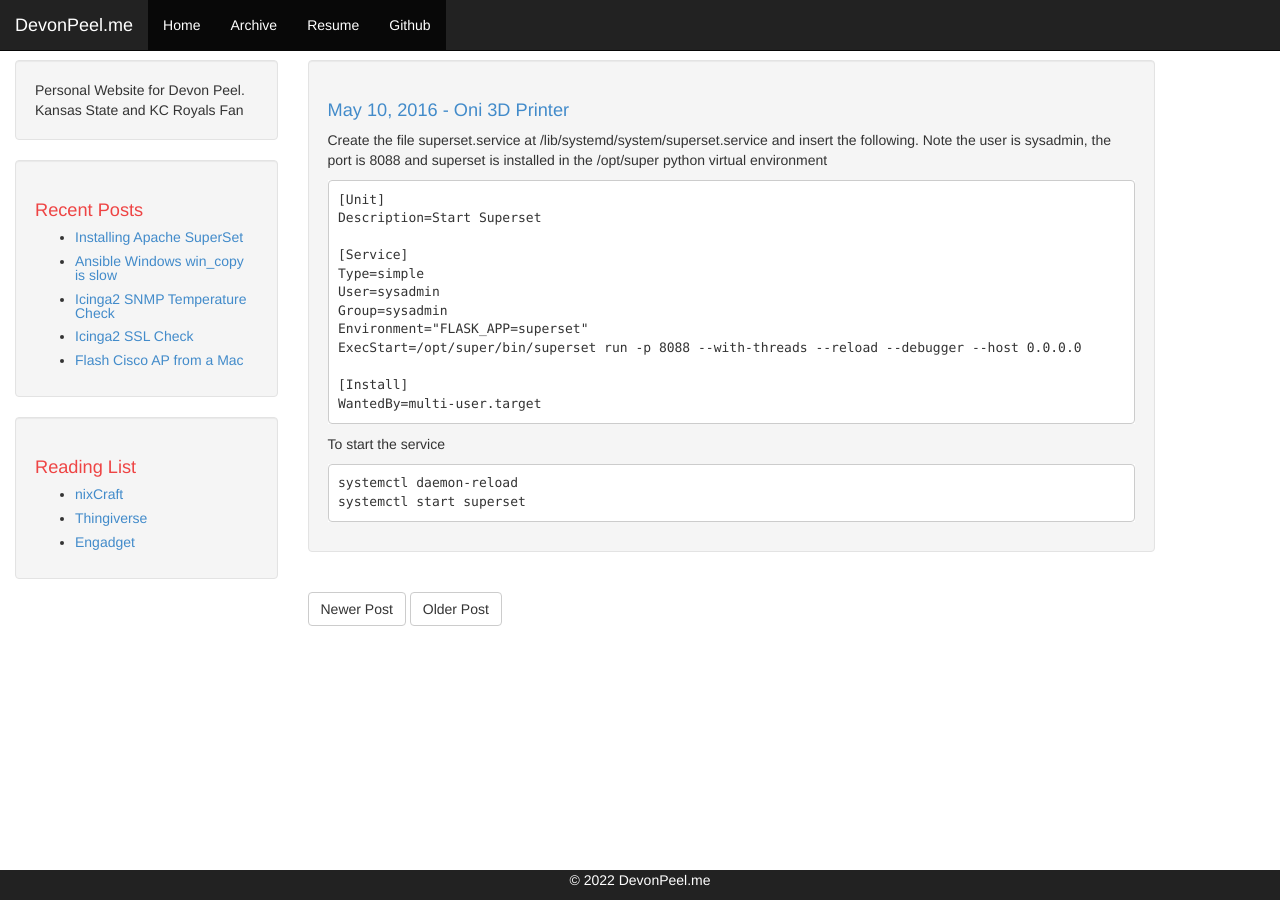
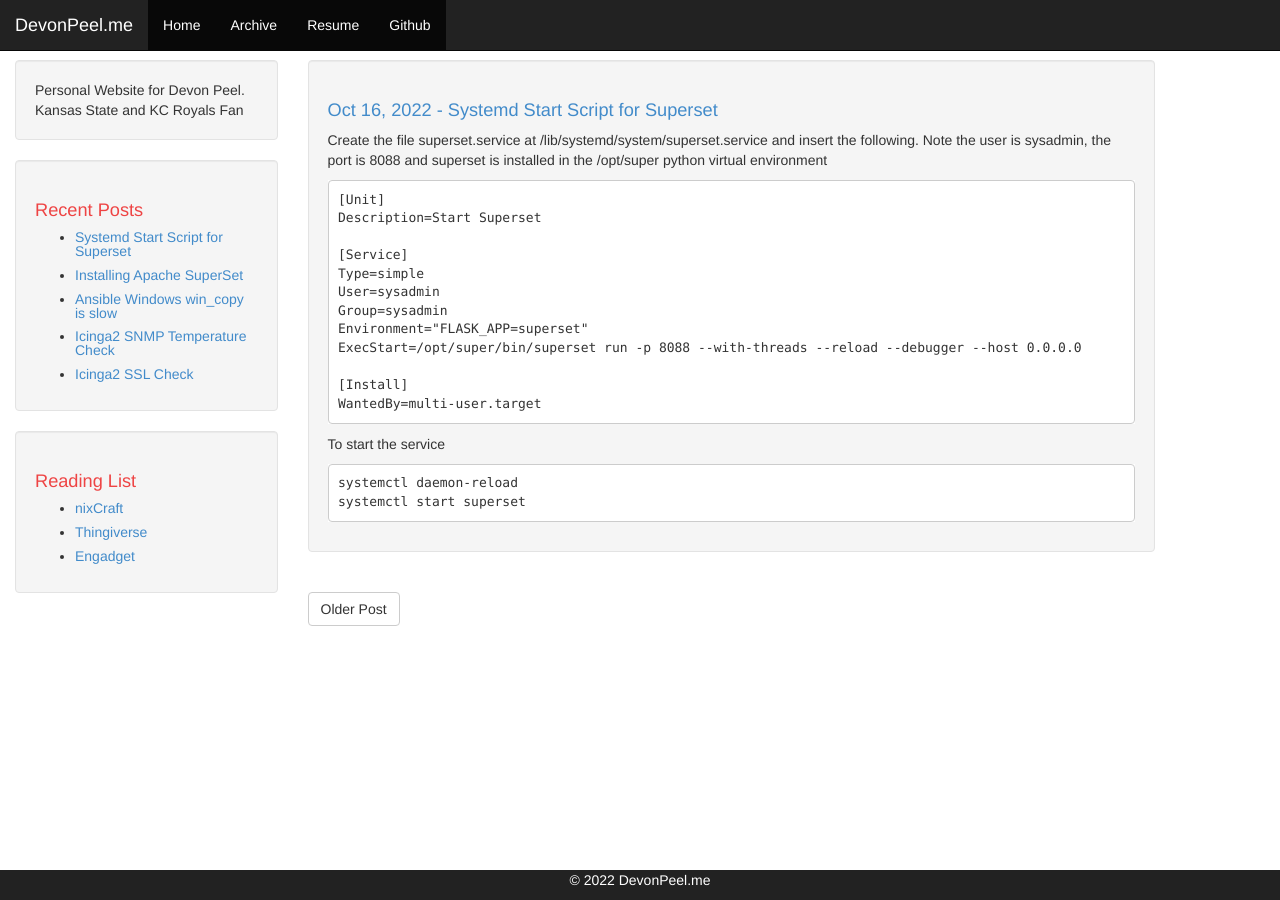
Before and after one commit to dp3/dp3.github.io, a Jekyll site: the page built from _posts/2022-10-16-superset_systemd.md, in a window 1280 px wide. Built offline with Jekyll 4.4.1, drawn with Linux system fonts in a browser that asks for light colours; nearby versions of some CDN libraries.

Commit message:
superset systemd

```diff
--- a/_posts/2022-10-15-superset_systemd.md
+++ b/_posts/2022-10-16-superset_systemd.md
@@ -1,7 +1,7 @@
 ---
 layout: post
-title: "Oni 3D Printer"
-date: 2016-05-10 09:09:06 -0700
+title: "Systemd Start Script for Superset"
+date: 2022-10-16 09:09:06 -0700
 comments: false
 ---
 
```
Also changed, not shown: 10 other files.
